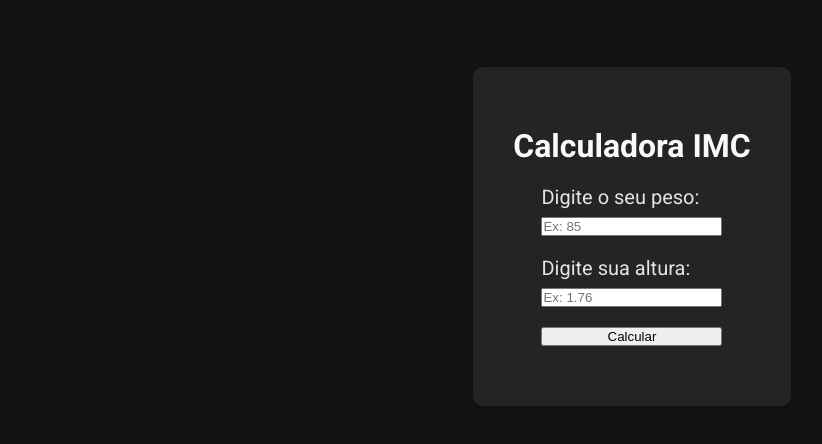
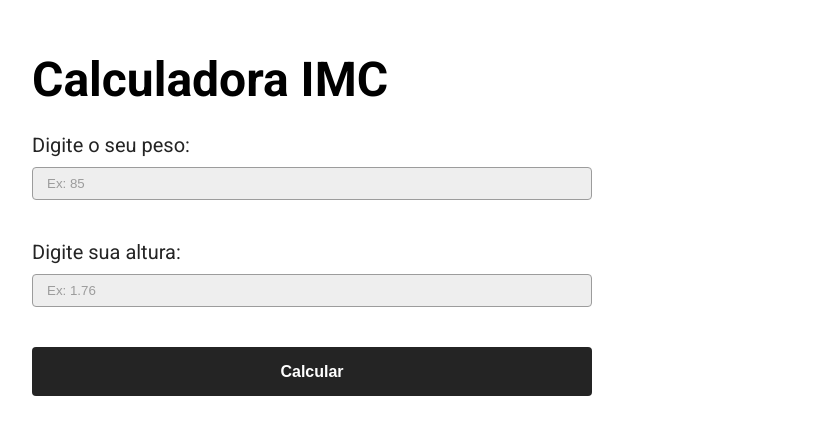
Before and after one commit to pedroandradepedro/calculadora-imc, a plain HTML site: page index.html in a window 1280 px wide. Shown: the part 164-608 px from the top of the page, without its empty margins (8-830 px from the left). Drawn offline with Linux system fonts and the light colour scheme.

Commit message:
Estilizando o CSS e alterando estrutura HTML para novo estilo CSS

```diff
--- a/index.html
+++ b/index.html
@@ -24,6 +24,8 @@
 
     <div class="content">
 
+        <section class="left">
+
             <h1 class="title">Calculadora IMC</h1>
 
             <form class="form" onsubmit="return calcular(event)">
@@ -42,7 +44,11 @@
 
             </form>
 
+        </section>
+
+        <section class="right">
             <div id="resultado"></div>
+        </section>
 
     </div>
 
--- a/style.css
+++ b/style.css
@@ -6,39 +6,77 @@
 
 body {
   font-family: "Roboto", sans-serif;
-  background: #121212;
   height: 100vh;
-  display: flex;
-  align-items: center;
-  justify-content: center;
+  width: 100%;
 }
 
 .content {
+  display: grid;
+  grid-template-columns: 1fr 1fr;
+  align-items: center;
+  justify-content: center;
+  height: 100vh;
+}
+
+.left {
   display: flex;
   flex-direction: column;
   align-items: center;
   justify-content: center;
-  background: #242424;
-  padding: 60px 40px;
-  border-radius: 10px;
+  padding: 0 24px;
+  height: 100vh;
 }
 
 .title {
-  color: #f9f9f9;
-  margin-bottom: 20px;
+  width: 100%;
+  max-width: 560px;
+  margin-bottom: 25px;
+  font-size: 3rem;
 }
 
 .form {
   display: flex;
   flex-direction: column;
-  gap: 20px;
+  width: 100%;
+  max-width: 560px;
+  gap: 40px;
 }
 
 .campo {
   color: #e4e4e4;
   display: flex;
   flex-direction: column;
+  align-items: start;
   font-size: 1.25rem;
-  max-width: 100%;
-  gap: 8px;
+  gap: 10px;
 }
+
+label {
+  font-size: 1.25rem;
+  color: #242424;
+}
+
+input {
+  border: 1px solid #9c9c9c;
+  border-radius: 4px;
+  padding: 8px 14px;
+  min-width: 100%;
+  background: #eeeeee;
+}
+
+input[type="text"]::placeholder {
+  color: #9c9c9c;
+}
+
+.botao {
+  background-color: #242424;
+  color: #ffffff;
+  font-size: 16px;
+  font-weight: 700;
+  border: none;
+  border-radius: 4px;
+  height: 49px;
+  cursor: pointer;
+  margin-bottom: 25px;
+  transition: background-color 0.2s linear;
+}
```
Lines whose indentation alone changed are shown as unchanged.
